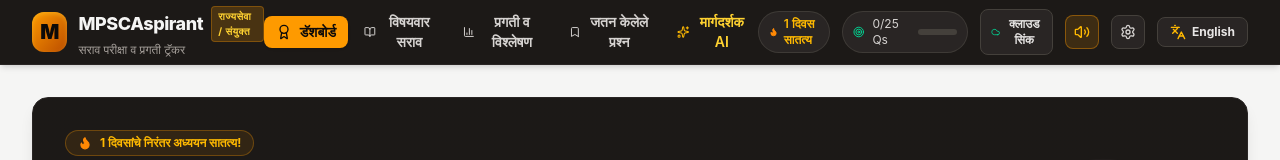
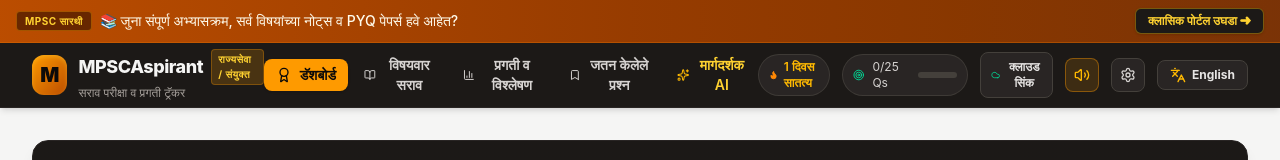
Before and after one commit to Apparao-Balkunde/MPSCApsirant, a React (Vite) app: page / in a window 1280 px wide. Shown: the top 160 px of the page. Built offline with nearby package versions, Linux system fonts and the light colour scheme; no server answers; the database is empty.

Commit message:
feat(header): add banner to link MPSC Sarathi portal
Introduce a promotional banner in the header to direct users to the classic MPSC Sarathi portal. Additionally, update the default application port to 3001 in the docker configuration to avoid conflicts.

```diff
--- a/docker-compose.yml
+++ b/docker-compose.yml
@@ -6,7 +6,7 @@ services:
     container_name: mpsc_aspirant_prep
     restart: unless-stopped
     ports:
-      - "127.0.0.1:${APP_PORT:-3000}:3000"
+      - "127.0.0.1:${APP_PORT:-3001}:3000"
     environment:
       - NODE_ENV=production
       - PORT=3000
--- a/src/components/Header.tsx
+++ b/src/components/Header.tsx
@@ -64,7 +64,34 @@ export const Header: React.FC<HeaderProps> = ({
   );
 
   return (
-    <header className="sticky top-0 z-40 bg-stone-900 border-b border-stone-800 text-stone-100 shadow-md">
+    <>
+      {/* Portal Switcher Banner */}
+      <div className="bg-gradient-to-r from-amber-700 via-amber-800 to-amber-900 text-amber-50 px-4 py-2 text-xs md:text-sm font-medium border-b border-amber-600/40">
+        <div className="max-w-7xl mx-auto flex items-center justify-between gap-3">
+          <div className="flex items-center gap-2">
+            <span className="bg-amber-950/70 text-amber-300 text-[10px] uppercase tracking-wider font-bold px-2 py-0.5 rounded border border-amber-500/40">
+              MPSC सारथी
+            </span>
+            <span className="hidden sm:inline">
+              {isMr
+                ? '📚 जुना संपूर्ण अभ्यासक्रम, सर्व विषयांच्या नोट्स व PYQ पेपर्स हवे आहेत?'
+                : 'Looking for full syllabus, Marathi subject notes & previous question papers?'}
+            </span>
+            <span className="sm:hidden">
+              {isMr ? '📚 जुने नोट्स व पेपर्स पोर्टल' : '📚 Classic Notes Portal'}
+            </span>
+          </div>
+          <a
+            id="banner-classic-portal-link"
+            href="https://mpscsarathi.online"
+            className="inline-flex items-center gap-1.5 bg-stone-900 hover:bg-stone-800 text-amber-300 px-3 py-1 rounded-md text-xs font-bold transition-all shadow-sm shrink-0 border border-amber-400/40"
+          >
+            <span>{isMr ? 'क्लासिक पोर्टल उघडा ➜' : 'Open Classic Portal ➜'}</span>
+          </a>
+        </div>
+      </div>
+
+      <header className="sticky top-0 z-40 bg-stone-900 border-b border-stone-800 text-stone-100 shadow-md">
       <div className="max-w-7xl mx-auto px-4 sm:px-6 lg:px-8">
         <div className="flex items-center justify-between h-16">
           {/* Logo & Brand */}
@@ -303,5 +330,6 @@ export const Header: React.FC<HeaderProps> = ({
         </button>
       </div>
     </header>
+    </>
   );
 };
```
